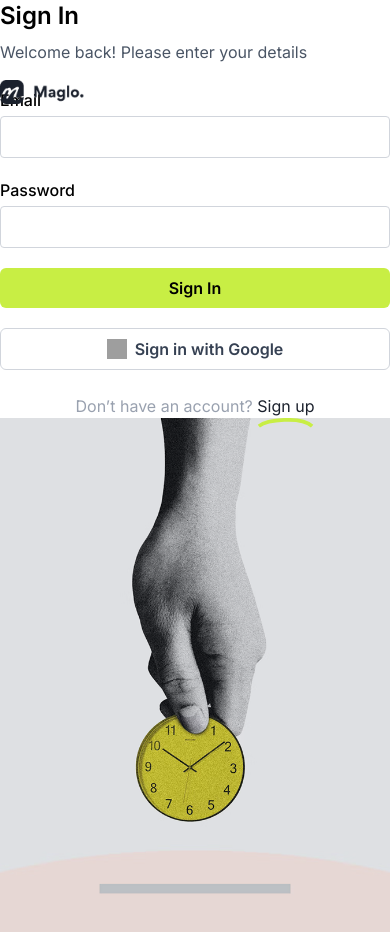
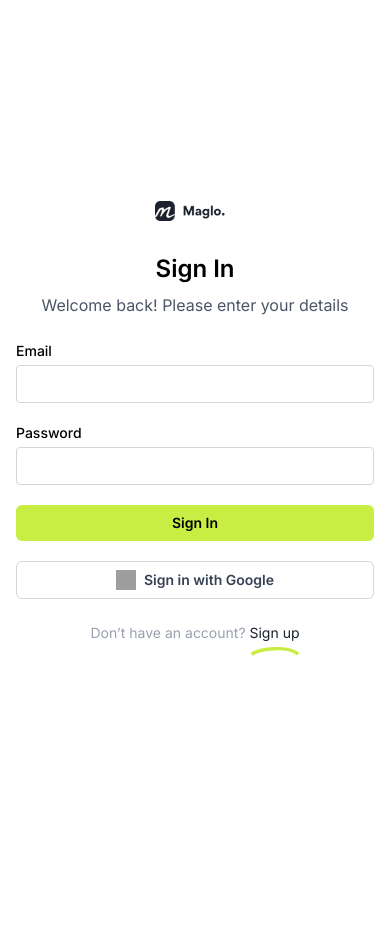
Before and after one commit to onuraykutalp/Maglo, a React (Vite) app: page /login in a window 390 px wide. Shown: the top 932 px of the page. After the commit the page ends 844 px from the top, so only its background shows below. Built offline with nearby package versions, Linux system fonts and the light colour scheme; grey boxes are pictures that could not be loaded.

Commit message:
Final Update and Publish

```diff
--- a/src/components/LoginForm.tsx
+++ b/src/components/LoginForm.tsx
@@ -74,41 +74,54 @@ const LoginForm = () => {
     }
 
     return (
-        <div className='flex flex-col md:flex-row justify-around items-center max-w-screen max-h-screen w-full bg-white relative'>
-            <div className="w-full md:w-1/2 max-w-md mx-auto">
-                <div className="absolute top-20">
-                    <img src="../maglo.png" alt="Logo" className="w-24 h-auto mb-4" />
+        <div className="flex flex-col md:flex-row justify-center items-center min-h-screen w-full bg-white relative">
+            <div className="w-full md:w-1/2 flex flex-col items-center px-4 py-8 md:py-0 md:px-8 max-w-lg mx-auto relative z-10">
+                <div className="mb-8 md:absolute md:top-[-100px] md:left-0 flex justify-center md:justify-start w-full">
+                    <img
+                        src="../maglo.png"
+                        alt="Logo"
+                        className="w-20 h-auto md:w-24"
+                        style={{ maxWidth: "100%", height: "auto" }}
+                    />
                 </div>
-                <h2 className="text-2xl font-semibold mb-2">Sign In</h2>
-                <span className="text-gray-600 mb-6 block">Welcome back! Please enter your details</span>
-                <form onSubmit={handleSubmit} className="space-y-5">
+                <h2 className="text-2xl md:text-3xl font-semibold mb-2 text-center">Sign In</h2>
+                <span className="text-gray-600 mb-6 block text-center text-base md:text-lg">
+                    Welcome back! Please enter your details
+                </span>
+                <form onSubmit={handleSubmit} className="space-y-5 w-full">
                     <div>
-                        <label className="block mb-1 font-medium">Email</label>
+                        <label className="block mb-1 font-medium text-sm md:text-base">Email</label>
                         <input
                             name="email"
                             value={formData.email}
                             onChange={handleChange}
                             type="email"
                             disabled={loading}
-                            className={`w-full px-3 py-2 border rounded focus:outline-none focus:ring ${errors.email ? "border-red-500" : "border-gray-300"} ${loading ? "bg-gray-100 cursor-not-allowed" : ""}`} />
-                        {errors.email && <span className="text-red-500 text-sm">{errors.email}</span>}
+                            className={`w-full px-3 py-2 border rounded focus:outline-none focus:ring ${errors.email ? "border-red-500" : "border-gray-300"} ${loading ? "bg-gray-100 cursor-not-allowed" : ""} text-sm md:text-base`}
+                        />
+                        {errors.email && (
+                            <span className="text-red-500 text-sm">{errors.email}</span>
+                        )}
                     </div>
                     <div>
-                        <label className="block mb-1 font-medium">Password</label>
+                        <label className="block mb-1 font-medium text-sm md:text-base">Password</label>
                         <input
                             name="password"
                             value={formData.password}
                             onChange={handleChange}
                             type="password"
                             disabled={loading}
-                            className={`w-full px-3 py-2 border rounded focus:outline-none focus:ring ${errors.password ? "border-red-500" : "border-gray-300"} ${loading ? "bg-gray-100 cursor-not-allowed" : ""}`} />
-                        {errors.password && <span className="text-red-500 text-sm">{errors.password}</span>}
+                            className={`w-full px-3 py-2 border rounded focus:outline-none focus:ring ${errors.password ? "border-red-500" : "border-gray-300"} ${loading ? "bg-gray-100 cursor-not-allowed" : ""} text-sm md:text-base`}
+                        />
+                        {errors.password && (
+                            <span className="text-red-500 text-sm">{errors.password}</span>
+                        )}
                     </div>
                     <div>
                         <button
                             type="submit"
                             disabled={loading}
-                            className="w-full py-2 px-4 font-semibold bg-[#c8ee44] text-black rounded-md hover:bg-[#b3d600] transition disabled:opacity-50"
+                            className="w-full py-2 px-4 font-semibold bg-[#c8ee44] text-black rounded-md hover:bg-[#b3d600] transition disabled:opacity-50 text-sm md:text-base"
                         >
                             {loading ? "Signing In..." : "Sign In"}
                         </button>
@@ -120,17 +133,24 @@ const LoginForm = () => {
                                 window.location.href = "/api/auth/google";
                             }}
                             disabled={loading}
-                            className="w-full py-2 px-4 font-semibold bg-white border border-gray-300 text-gray-700 rounded-md hover:bg-gray-100 transition disabled:opacity-50 flex items-center justify-center gap-2"
+                            className="w-full py-2 px-4 font-semibold bg-white border border-gray-300 text-gray-700 rounded-md hover:bg-gray-100 transition disabled:opacity-50 flex items-center justify-center gap-2 text-sm md:text-base"
                         >
-                            <img src="https://www.svgrepo.com/show/475656/google-color.svg" alt="Google" className="w-5 h-5" />
+                            <img
+                                src="https://www.svgrepo.com/show/475656/google-color.svg"
+                                alt="Google"
+                                className="w-5 h-5"
+                            />
                             Sign in with Google
                         </button>
                     </div>
                 </form>
-                <div className="mt-6 text-center text-gray-400">
+                <div className="mt-6 text-center text-gray-400 text-sm md:text-base">
                     <span>
                         Don’t have an account?{" "}
-                        <a href="/register" className="text-[#1b212d] hover:text-[#c8ee44] hover:font-semibold relative inline-flex items-center">
+                        <a
+                            href="/register"
+                            className="text-[#1b212d] hover:text-[#c8ee44] hover:font-semibold relative inline-flex items-center"
+                        >
                             Sign up
                             <img
                                 src="icons/underline.svg"
@@ -142,11 +162,9 @@ const LoginForm = () => {
                     </span>
                 </div>
             </div>
-            <div className="w-full md:w-1/2 flex justify-center items-center">
-                <img src="../image.png" alt="Image" className="w-full h-auto max-h-screen object-cover" />
+            <div className="hidden md:flex w-1/2 justify-center items-center h-full">
+                <img src="../image.png" alt="Image" className="w-full h-auto max-h-screen object-cover rounded-lg shadow-lg" />
             </div>
-
-
         </div>
     )
 }
--- a/src/components/RegisterForm.tsx
+++ b/src/components/RegisterForm.tsx
@@ -70,13 +70,13 @@ const Register: React.FC = () => {
   }
 
   return (
-    <div className="flex flex-col md:flex-row justify-around items-center max-w-screen max-h-screen w-full bg-white relative">
-      <div className="w-full md:w-1/2 max-w-md mx-auto">
-        <div className="absolute top-20">
-          <img src="../maglo.png" alt="Logo" className="w-24 h-auto mb-4" />
+    <div className="flex flex-col md:flex-row justify-center items-center min-h-screen w-full bg-white relative">
+      <div className="w-full md:w-1/2 max-w-md mx-auto px-4 py-8 md:py-0 flex flex-col justify-center">
+        <div className="flex justify-center md:justify-start mb-6 md:mb-8">
+          <img src="../maglo.png" alt="Logo" className="w-20 h-auto md:w-24" />
         </div>
-        <h2 className="text-2xl font-semibold mb-2">Create new account</h2>
-        <span className="text-gray-600 mb-6 block">Welcome! Please enter your details</span>
+        <h2 className="text-2xl md:text-3xl font-semibold mb-2 text-center md:text-left">Create new account</h2>
+        <span className="text-gray-600 mb-6 block text-center md:text-left">Welcome! Please enter your details</span>
         <form onSubmit={handleSubmit} className={`space-y-5 ${loading ? "opacity-60 pointer-events-none" : ""}`}>
           <div>
             <label className="block mb-1 font-medium">Full Name</label>
@@ -110,7 +110,7 @@ const Register: React.FC = () => {
               type="password"
               required
               disabled={loading}
-              className={`w-full px-3 py-2 border rounded focus:outline-none focus:ring ${errors.fullName ? "border-red-500" : "border-gray-300"} ${loading ? "bg-gray-100 cursor-not-allowed" : ""}`}
+              className={`w-full px-3 py-2 border rounded focus:outline-none focus:ring ${errors.password ? "border-red-500" : "border-gray-300"} ${loading ? "bg-gray-100 cursor-not-allowed" : ""}`}
             />
             {errors.password && <span className="text-red-500 text-sm">{errors.password}</span>}
           </div>
@@ -129,7 +129,7 @@ const Register: React.FC = () => {
             disabled={loading}
           >
             <img src="https://www.svgrepo.com/show/355037/google.svg" alt="Google" className="w-5 h-5" />
-            Sign up with Google
+            <span className="truncate">Sign up with Google</span>
           </button>
           <div className="mt-6 text-center text-gray-400">
             <span>
@@ -147,8 +147,8 @@ const Register: React.FC = () => {
           </div>
         </form>
       </div>
-      <div className="w-full md:w-1/2 flex justify-center items-center">
-        <img src="../image.png" alt="Image" className="w-full h-auto max-h-screen object-cover" />
+      <div className="hidden md:flex w-1/2 justify-center items-center h-full">
+        <img src="../image.png" alt="Image" className="w-full h-auto max-h-screen object-cover rounded-lg shadow-lg" />
       </div>
     </div>
   );
```
Lines whose indentation alone changed are shown as unchanged.
